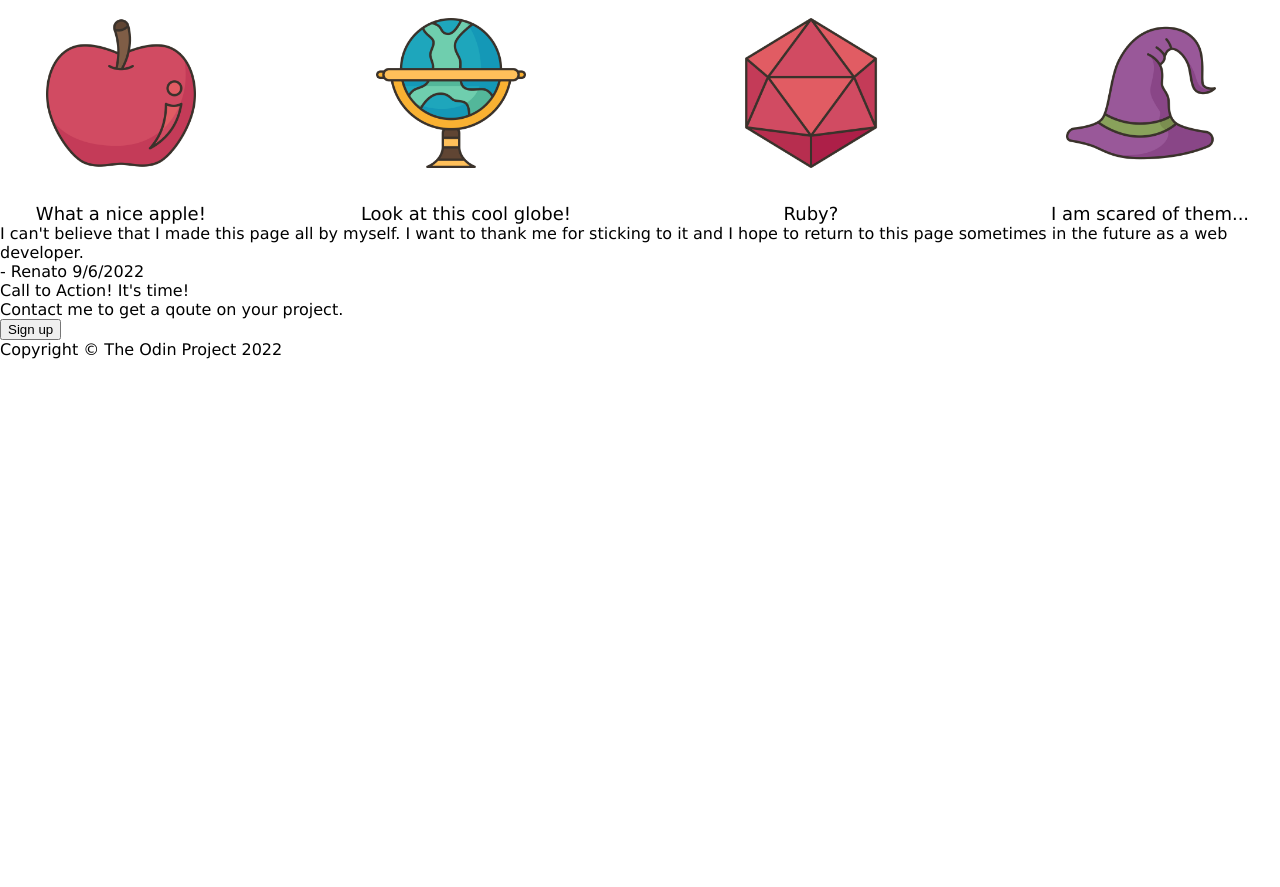
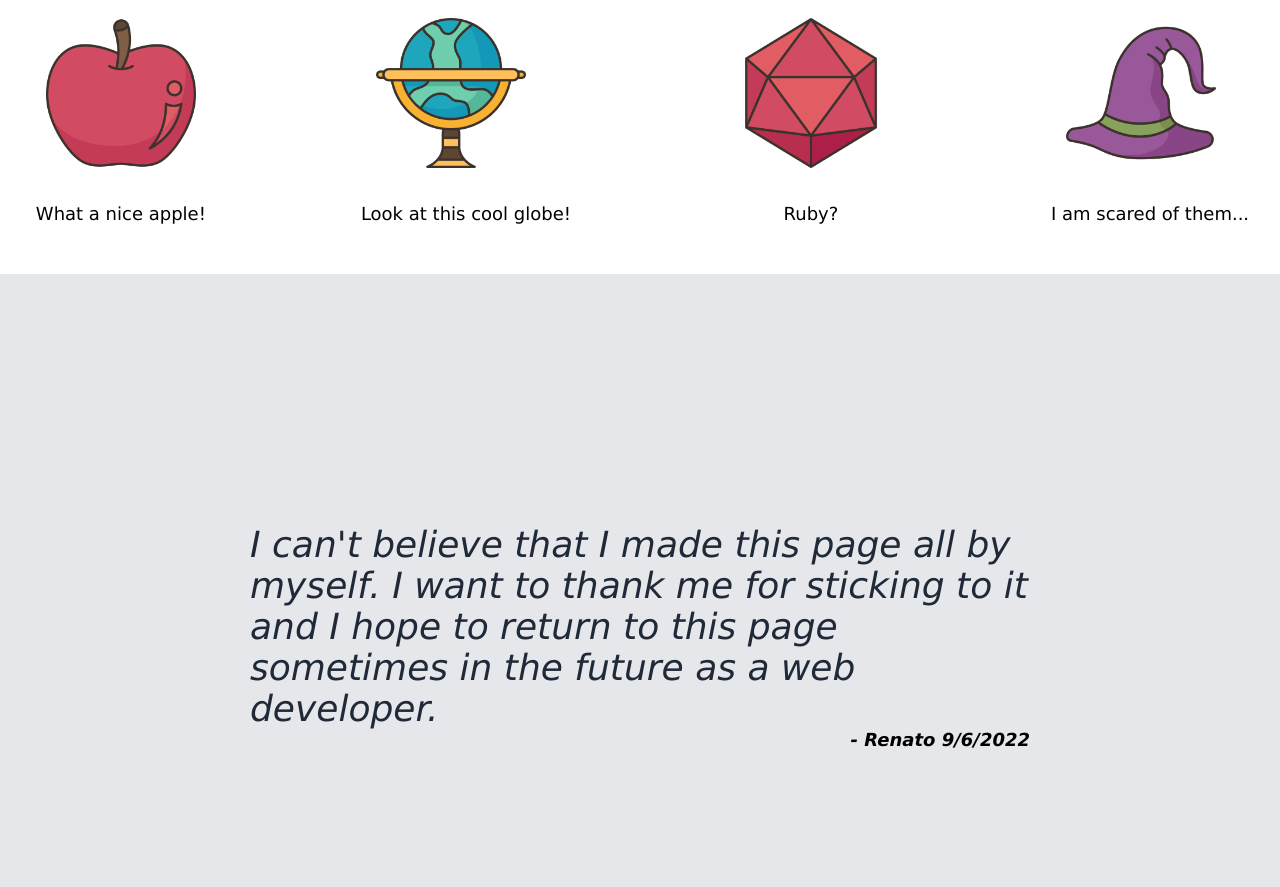
Before and after one commit to renatoka/landing-page, a plain HTML site: page index.html in a window 1280 px wide. Shown: the part 753-1640 px from the top of the page. Before the commit the page ends 1112 px from the top, so only its background shows below. Drawn offline with Linux system fonts and the light colour scheme.

Commit message:
Styled all divs

```diff
--- a/style.css
+++ b/style.css
@@ -1,6 +1,6 @@
 body {
     margin: 0;
-    font-family:Verdana, Geneva, Tahoma, sans-serif
+    font-family: Verdana, Geneva, Tahoma, sans-serif
 }
 
 ul {
@@ -19,7 +19,7 @@ span {
     display: block;
 }
 
-.link{
+.link {
     font-size: 18px;
     color: #E5E7EB;
     margin-right: 10px;
@@ -28,7 +28,7 @@ span {
 
 /* Header section starts here */
 
-.header{
+.header {
     display: flex;
     justify-content: space-around;
     align-items: center;
@@ -72,12 +72,14 @@ span {
     font-weight: bolder;
     color: #F9FAF8;
 }
+
 .title-text {
     font-size: 18px;
     color: #E5E7EB;
 }
 
-.title, .title-text{
+.title,
+.title-text {
     margin-bottom: -10px;
 }
 
@@ -86,7 +88,7 @@ span {
 /* "Second-content" section  starts here */
 
 
-.second-content{
+.second-content {
     display: flex;
     justify-content: center;
     align-items: center;
@@ -105,7 +107,9 @@ span {
     flex: 1 1 auto;
     justify-content: center;
     margin-top: 50px;
+    margin-bottom: 50px;
     gap: 150px;
+    flex-wrap: wrap;
 }
 
 .icon {
@@ -123,3 +127,92 @@ span {
 .image {
     text-align: center;
 }
+
+/* "Second-content" section ends here */
+
+/* "Qoute-content" section starts here */
+
+.qoute-section {
+    background-color: #E5E7EB;
+}
+
+.quote-body {
+    display: flex;
+    flex-direction: column;
+    justify-content: center;
+    align-items: center;
+    padding: 250px;
+}
+
+.quote-text {
+    font-size: 36px;
+    font-style: italic;
+    color: #1F2937;
+}
+
+.qoute-sign {
+    display: flexbox;
+    align-self: flex-end;
+    font-size: 18px;
+    font-style: italic;
+    font-weight: bold;
+}
+
+/* "Qoute-content" section ends here */
+
+/* "Contact-content" section starts here */
+
+.contact-me {
+    padding: 75px;
+}
+
+.contact-body {
+    display: flex;
+    justify-content: space-around;
+    align-items: center;
+    padding: 50px 30px 50px 30px;
+    background-color: #3882F6;
+    border-radius: 15px;
+}
+
+.contact-text {
+    display: flex;
+    flex-direction: column;
+    font-family:
+}
+
+.contact-text-1 {
+    color: white;
+    font-weight: 600;
+    font-size: 18px;
+}
+
+.contact-text-2 {
+    color: rgba(255, 255, 255, 0.736);
+    font-size: 16px;
+}
+
+.sign-up {
+    padding: 5px 30px 5px 30px;
+    background-color: transparent;
+    border: 3px solid white;
+    border-radius: 7px;
+}
+
+.button-text {
+    color: white;
+    font-size: 17px;
+    font-weight: bold;
+}
+
+.footer {
+    background-color: #1F2937;
+}
+
+.footer-text {
+    color: white;
+    display: flex;
+    justify-content: center;
+    align-self: center;
+    padding: 45px;
+}
```
